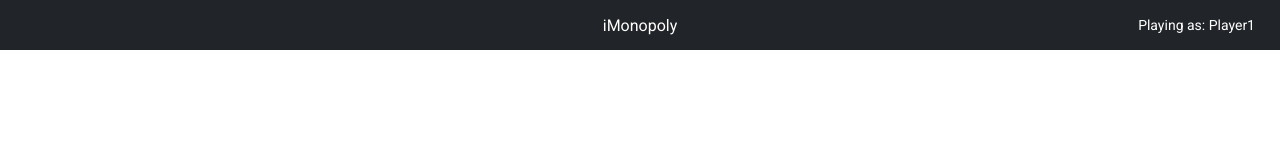
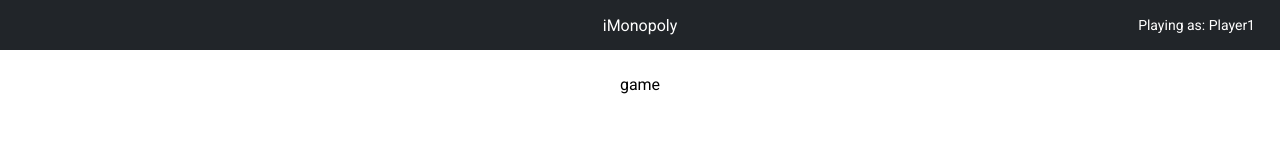
Before and after one commit to jacobcambell/pennybags, a React (Create React App) app in the folder frontend/: page /game in a window 1280 px wide. Shown: the top 165 px of the page. Built offline with nearby package versions, Linux system fonts and the light colour scheme.

Commit message:
Create Game component

```diff
--- a/frontend/src/App.js
+++ b/frontend/src/App.js
@@ -2,6 +2,7 @@ import { useState } from 'react';
 import { BrowserRouter as Router, Switch, Route } from 'react-router-dom';
 
 import CreateRoom from './components/CreateRoom';
+import Game from './components/Game';
 import Home from './components/Home';
 import JoinRoom from './components/JoinRoom';
 import Nav from './components/Nav';
@@ -36,6 +37,9 @@ function App() {
             <Route exact path="/join-room">
               <JoinRoom></JoinRoom>
             </Route>
+            <Route exact path="/game">
+              <Game></Game>
+            </Route>
           </Switch>
         </Router>
       </SettingsContext.Provider>
--- /dev/null
+++ b/frontend/src/components/Game/Game.module.css
@@ -0,0 +1 @@
+/* No CSS *//*# sourceMappingURL=Game.module.css.map */
--- /dev/null
+++ b/frontend/src/components/Game/index.js
@@ -0,0 +1,9 @@
+const Game = () => {
+    return (
+        <div className="page">
+            game
+        </div>
+     );
+}
+
+export default Game;
```
Also changed, not shown: frontend/src/components/Game/Game.module.scss (added), 1 other file (tests, documents, lock files or other folders).
